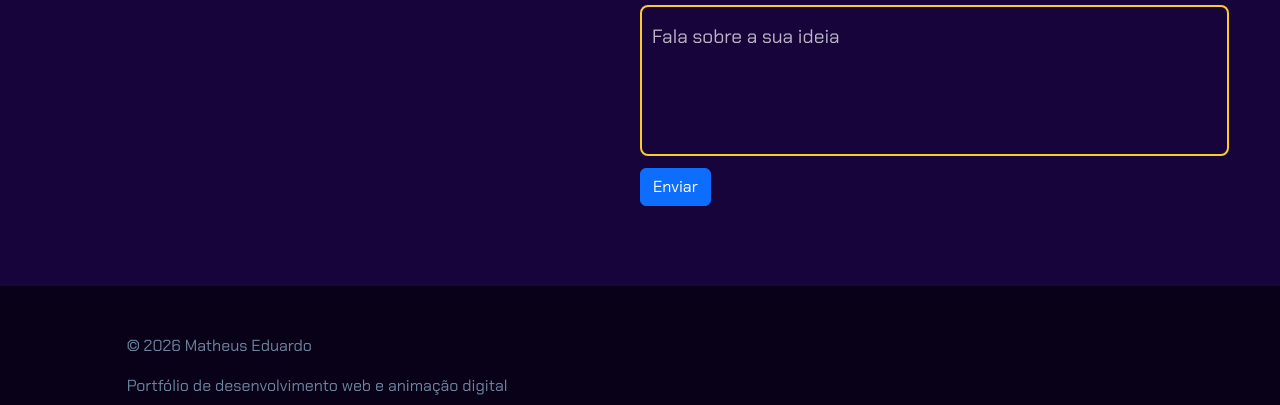
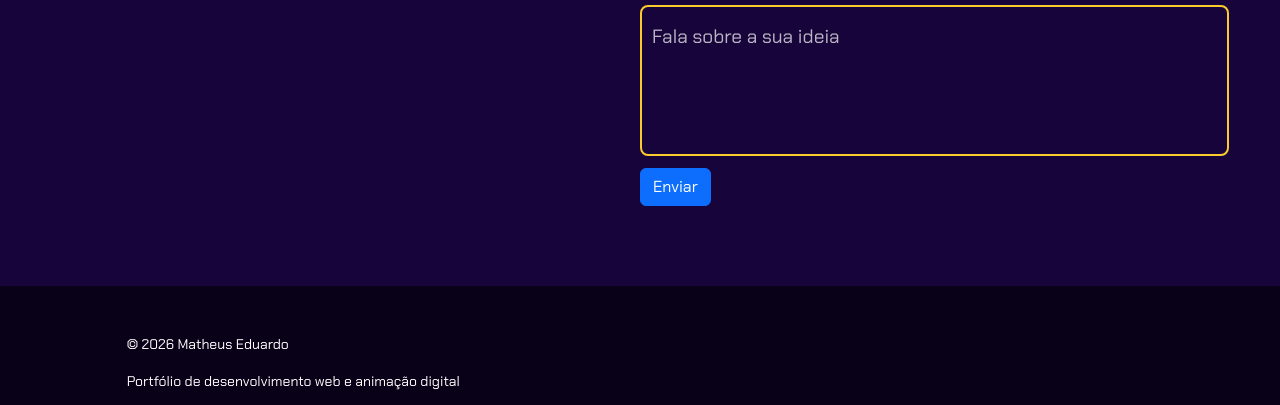
Before and after one commit to MatheusEduardo786/Meu-portf-lio, a plain HTML site: page index.html in a window 1280 px wide. Shown: the part 4811-5216 px from the top of the page. Drawn offline with nearby package versions, Linux system fonts and the light colour scheme.

Commit message:
Update index.html

```diff
--- a/index.html
+++ b/index.html
@@ -14,6 +14,8 @@
     <link rel="stylesheet" href="SRC/styles/style.css" />
     <link rel="stylesheet" href="SRC/styles/meusProjetos.css" />
     <link rel="stylesheet" href="SRC/styles/contato.css" />
+    <link rel="stylesheet" href="SRC/styles/rodape.css" />
+
     <title>Meu portfólio</title>
   </head>
   <body>
```
